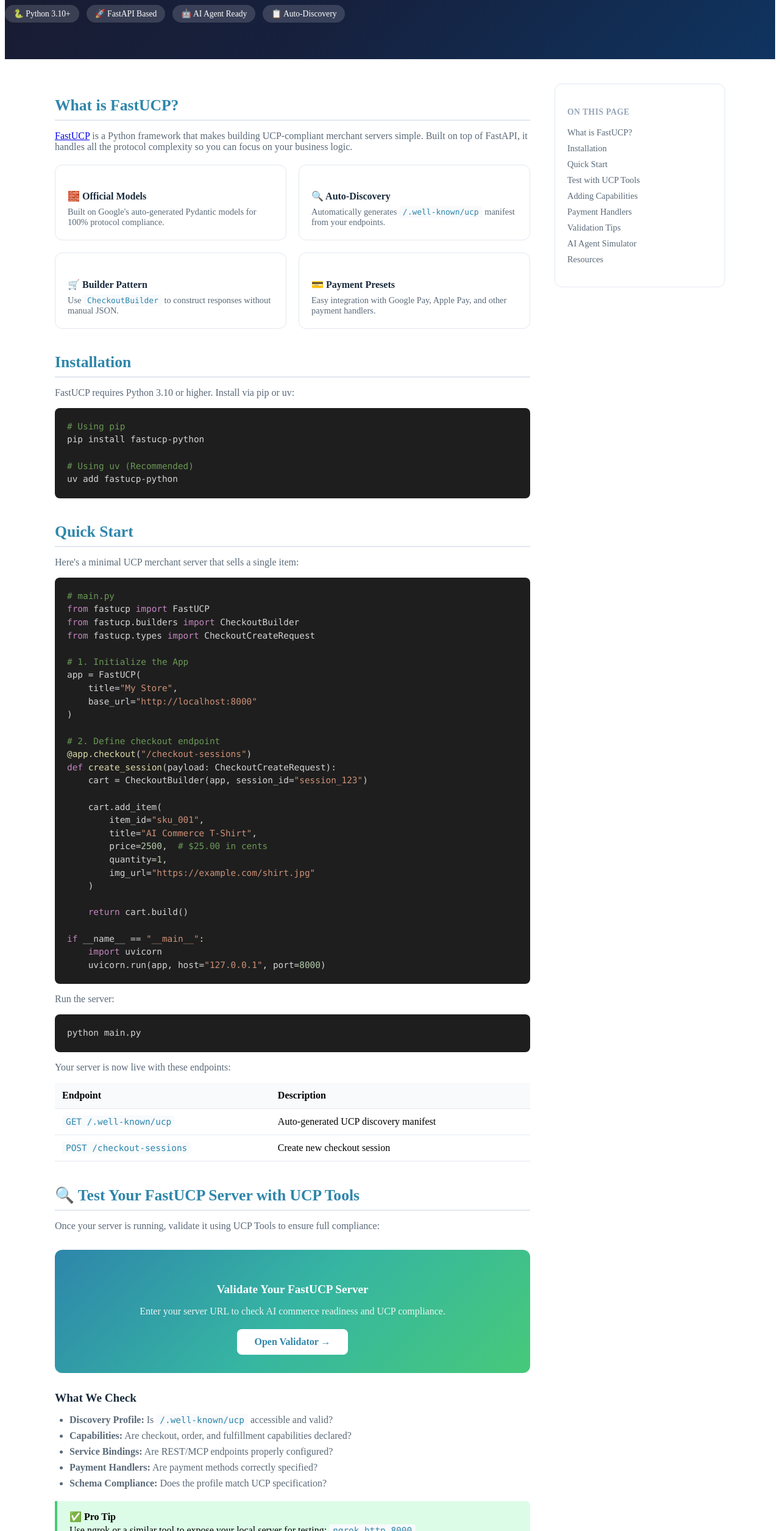
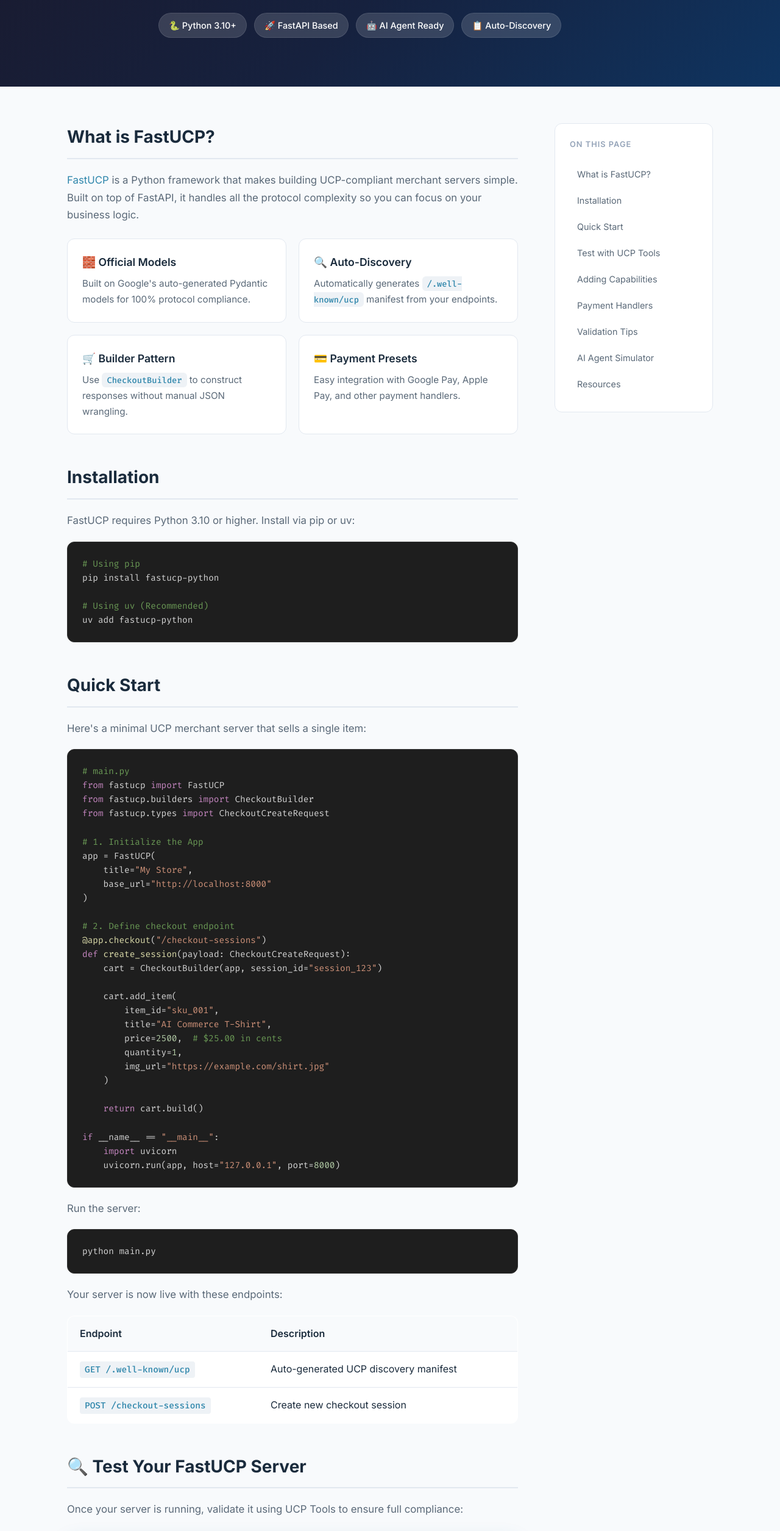
Before and after one commit to Nolpak14/ucp-tools, a website: page public/guides/fastucp.html in a window 1280 px wide. Shown: the part 290-2800 px from the top of the page at 61% size. Drawn offline with Linux system fonts and the light colour scheme.

Commit message:
fix: Improve FastUCP guide UI/UX (#18)
fix: Improve FastUCP guide UI/UX (#18)

- Added Google Fonts (Inter, Fira Code)
- Complete CSS reset and base styles
- Header matches main site with real logo
- Better spacing, typography, hover states
- Mobile responsive improvements
- Enhanced feature cards, tip boxes, CTA boxes

```diff
--- a/public/guides/fastucp.html
+++ b/public/guides/fastucp.html
@@ -24,223 +24,69 @@
   <meta property="og:description" content="Complete guide to building AI-ready commerce with FastUCP Python framework.">
   <meta property="og:image" content="/og-image.png">
   <meta property="og:type" content="article">
-  <link rel="stylesheet" href="/brand.css">
+
+  <!-- Google Fonts -->
+  <link rel="preconnect" href="https://fonts.googleapis.com">
+  <link rel="preconnect" href="https://fonts.gstatic.com" crossorigin>
+  <link href="https://fonts.googleapis.com/css2?family=Inter:wght@400;500;600;700&family=Fira+Code:wght@400;500&display=swap" rel="stylesheet">
+
   <style>
-    /* Guide-specific styles */
-    .guide-hero {
-      background: linear-gradient(135deg, #1a1a2e 0%, #16213e 50%, #0f3460 100%);
-      color: white;
-      padding: 60px 0;
-      margin-bottom: 40px;
+    /* ========================================
+       CSS VARIABLES (Brand Design System)
+       ======================================== */
+    :root {
+      --brand-blue: #2E86AB;
+      --brand-teal: #36B5A2;
+      --brand-green: #47C97A;
+      --brand-gradient: linear-gradient(135deg, #2E86AB 0%, #36B5A2 50%, #47C97A 100%);
+      --brand-gradient-hover: linear-gradient(135deg, #267593 0%, #2EA18F 50%, #3BB86B 100%);
+      --color-dark: #1A2B3C;
+      --color-medium: #5A6978;
+      --color-light: #94A3B8;
+      --color-border: #E2E8F0;
+      --color-background: #F8FAFC;
+      --color-card: #FFFFFF;
+      --color-success: #47C97A;
+      --color-warning: #F59E0B;
+      --color-error: #EF4444;
+      --color-info: #2E86AB;
     }
-    .guide-hero h1 {
-      font-size: 2.5rem;
-      margin-bottom: 16px;
+
+    /* ========================================
+       BASE STYLES
+       ======================================== */
+    * {
+      box-sizing: border-box;
+      margin: 0;
+      padding: 0;
     }
-    .guide-hero p {
-      font-size: 1.2rem;
-      opacity: 0.9;
-      max-width: 600px;
+
+    body {
+      font-family: 'Inter', -apple-system, BlinkMacSystemFont, 'Segoe UI', Roboto, sans-serif;
+      background: var(--color-background);
+      color: var(--color-dark);
+      line-height: 1.6;
+      min-height: 100vh;
     }
-    .guide-badges {
-      display: flex;
-      gap: 12px;
-      margin-top: 20px;
-      flex-wrap: wrap;
+
+    a {
+      color: var(--brand-blue);
+      text-decoration: none;
     }
-    .guide-badge {
-      background: rgba(255,255,255,0.15);
-      padding: 6px 14px;
-      border-radius: 20px;
-      font-size: 0.85rem;
-      display: flex;
-      align-items: center;
-      gap: 6px;
+
+    a:hover {
+      text-decoration: underline;
     }
-    .guide-content {
-      display: grid;
-      grid-template-columns: 1fr 280px;
-      gap: 40px;
-      max-width: 1100px;
+
+    .container {
+      max-width: 1200px;
       margin: 0 auto;
       padding: 0 20px;
     }
-    @media (max-width: 900px) {
-      .guide-content {
-        grid-template-columns: 1fr;
-      }
-      .guide-sidebar {
-        display: none;
-      }
-    }
-    .guide-main section {
-      margin-bottom: 40px;
-    }
-    .guide-main h2 {
-      color: var(--brand-blue);
-      font-size: 1.6rem;
-      margin-bottom: 16px;
-      padding-bottom: 8px;
-      border-bottom: 2px solid var(--color-border);
-    }
-    .guide-main h3 {
-      font-size: 1.2rem;
-      margin: 24px 0 12px;
-      color: var(--color-dark);
-    }
-    .guide-main p {
-      margin-bottom: 16px;
-      color: var(--color-medium);
-    }
-    .guide-main ul, .guide-main ol {
-      margin-bottom: 16px;
-      padding-left: 24px;
-    }
-    .guide-main li {
-      margin-bottom: 8px;
-      color: var(--color-medium);
-    }
-    pre {
-      background: #1e1e1e;
-      color: #d4d4d4;
-      padding: 20px;
-      border-radius: 8px;
-      overflow-x: auto;
-      margin: 16px 0;
-      font-family: 'Fira Code', 'Monaco', monospace;
-      font-size: 0.9rem;
-      line-height: 1.5;
-    }
-    code {
-      font-family: 'Fira Code', 'Monaco', monospace;
-    }
-    :not(pre) > code {
-      background: var(--color-background);
-      padding: 2px 6px;
-      border-radius: 4px;
-      font-size: 0.9em;
-      color: var(--brand-blue);
-    }
-    .tip-box {
-      background: #EFF6FF;
-      border-left: 4px solid var(--brand-blue);
-      padding: 16px 20px;
-      border-radius: 0 8px 8px 0;
-      margin: 20px 0;
-    }
-    .tip-box.warning {
-      background: #FEF3C7;
-      border-color: var(--color-warning);
-    }
-    .tip-box.success {
-      background: #DCFCE7;
-      border-color: var(--color-success);
-    }
-    .tip-box strong {
-      display: block;
-      margin-bottom: 4px;
-    }
-    .cta-box {
-      background: var(--brand-gradient);
-      color: white;
-      padding: 30px;
-      border-radius: 12px;
-      text-align: center;
-      margin: 30px 0;
-    }
-    .cta-box h3 {
-      color: white;
-      margin-bottom: 12px;
-    }
-    .cta-box p {
-      color: rgba(255,255,255,0.9);
-      margin-bottom: 20px;
-    }
-    .cta-box .btn {
-      background: white;
-      color: var(--brand-blue);
-      padding: 12px 28px;
-      border-radius: 8px;
-      text-decoration: none;
-      font-weight: 600;
-      display: inline-block;
-      transition: transform 0.2s;
-    }
-    .cta-box .btn:hover {
-      transform: translateY(-2px);
-    }
-    .guide-sidebar {
-      position: sticky;
-      top: 100px;
-      align-self: start;
-    }
-    .sidebar-toc {
-      background: var(--color-card);
-      border: 1px solid var(--color-border);
-      border-radius: 12px;
-      padding: 20px;
-    }
-    .sidebar-toc h4 {
-      font-size: 0.85rem;
-      text-transform: uppercase;
-      letter-spacing: 0.5px;
-      color: var(--color-light);
-      margin-bottom: 12px;
-    }
-    .sidebar-toc ul {
-      list-style: none;
-      padding: 0;
-    }
-    .sidebar-toc li {
-      margin-bottom: 8px;
-    }
-    .sidebar-toc a {
-      color: var(--color-medium);
-      text-decoration: none;
-      font-size: 0.9rem;
-      transition: color 0.2s;
-    }
-    .sidebar-toc a:hover {
-      color: var(--brand-blue);
-    }
-    .feature-grid {
-      display: grid;
-      grid-template-columns: repeat(auto-fit, minmax(250px, 1fr));
-      gap: 20px;
-      margin: 20px 0;
-    }
-    .feature-card {
-      background: var(--color-card);
-      border: 1px solid var(--color-border);
-      border-radius: 12px;
-      padding: 20px;
-    }
-    .feature-card h4 {
-      display: flex;
-      align-items: center;
-      gap: 8px;
-      margin-bottom: 8px;
-      color: var(--color-dark);
-    }
-    .feature-card p {
-      font-size: 0.9rem;
-      margin: 0;
-    }
-    table {
-      width: 100%;
-      border-collapse: collapse;
-      margin: 16px 0;
-    }
-    th, td {
-      text-align: left;
-      padding: 12px;
-      border-bottom: 1px solid var(--color-border);
-    }
-    th {
-      background: var(--color-background);
-      font-weight: 600;
-    }
-    /* Header */
+
+    /* ========================================
+       HEADER (Matching main site)
+       ======================================== */
     header {
       background: var(--color-card);
       border-bottom: 1px solid var(--color-border);
@@ -249,6 +95,7 @@
       top: 0;
       z-index: 1000;
     }
+
     .header-inner {
       display: flex;
       justify-content: space-between;
@@ -257,6 +104,7 @@
       margin: 0 auto;
       padding: 0 20px;
     }
+
     .logo {
       display: flex;
       align-items: center;
@@ -264,34 +112,443 @@
       font-size: 24px;
       font-weight: 700;
       text-decoration: none;
-      color: var(--color-dark);
     }
+
+    .logo:hover {
+      text-decoration: none;
+    }
+
     .logo-icon {
       width: 40px;
       height: 40px;
+      border-radius: 8px;
     }
+
+    .logo-text {
+      background: var(--brand-gradient);
+      -webkit-background-clip: text;
+      -webkit-text-fill-color: transparent;
+      background-clip: text;
+    }
+
+    .logo-suffix {
+      font-weight: 400;
+      -webkit-text-fill-color: var(--color-medium);
+    }
+
     nav {
       display: flex;
-      gap: 24px;
+      gap: 8px;
     }
+
     nav a {
+      padding: 8px 16px;
       color: var(--color-medium);
       text-decoration: none;
       font-weight: 500;
-      transition: color 0.2s;
+      border-radius: 6px;
+      transition: all 0.2s;
     }
-    nav a:hover, nav a.active {
+
+    nav a:hover {
       color: var(--brand-blue);
+      background: rgba(46, 134, 171, 0.08);
+      text-decoration: none;
     }
+
+    nav a.active {
+      color: var(--brand-blue);
+      background: rgba(46, 134, 171, 0.12);
+    }
+
+    /* ========================================
+       HERO SECTION
+       ======================================== */
+    .guide-hero {
+      background: linear-gradient(135deg, #1a1a2e 0%, #16213e 50%, #0f3460 100%);
+      color: white;
+      padding: 80px 0;
+    }
+
+    .guide-hero .container {
+      max-width: 800px;
+    }
+
+    .guide-hero h1 {
+      font-size: 2.75rem;
+      font-weight: 700;
+      margin-bottom: 16px;
+      line-height: 1.2;
+    }
+
+    .guide-hero p {
+      font-size: 1.25rem;
+      opacity: 0.9;
+      line-height: 1.6;
+      margin-bottom: 24px;
+    }
+
+    .guide-badges {
+      display: flex;
+      gap: 12px;
+      flex-wrap: wrap;
+    }
+
+    .guide-badge {
+      background: rgba(255,255,255,0.15);
+      backdrop-filter: blur(10px);
+      padding: 8px 16px;
+      border-radius: 24px;
+      font-size: 0.9rem;
+      font-weight: 500;
+      border: 1px solid rgba(255,255,255,0.1);
+    }
+
+    /* ========================================
+       MAIN CONTENT LAYOUT
+       ======================================== */
+    .guide-content {
+      display: grid;
+      grid-template-columns: 1fr 260px;
+      gap: 60px;
+      max-width: 1100px;
+      margin: 0 auto;
+      padding: 60px 20px;
+    }
+
+    @media (max-width: 968px) {
+      .guide-content {
+        grid-template-columns: 1fr;
+        gap: 40px;
+      }
+      .guide-sidebar {
+        order: -1;
+      }
+    }
+
+    @media (max-width: 600px) {
+      .guide-hero h1 {
+        font-size: 2rem;
+      }
+      .guide-hero p {
+        font-size: 1.1rem;
+      }
+      .header-inner {
+        flex-direction: column;
+        gap: 16px;
+      }
+      nav {
+        flex-wrap: wrap;
+        justify-content: center;
+      }
+    }
+
+    /* ========================================
+       GUIDE MAIN CONTENT
+       ======================================== */
+    .guide-main section {
+      margin-bottom: 48px;
+    }
+
+    .guide-main h2 {
+      color: var(--color-dark);
+      font-size: 1.75rem;
+      font-weight: 700;
+      margin-bottom: 20px;
+      padding-bottom: 12px;
+      border-bottom: 2px solid var(--color-border);
+    }
+
+    .guide-main h3 {
+      font-size: 1.25rem;
+      font-weight: 600;
+      margin: 32px 0 16px;
+      color: var(--color-dark);
+    }
+
+    .guide-main p {
+      margin-bottom: 16px;
+      color: var(--color-medium);
+      font-size: 1.05rem;
+      line-height: 1.7;
+    }
+
+    .guide-main ul, .guide-main ol {
+      margin-bottom: 20px;
+      padding-left: 24px;
+    }
+
+    .guide-main li {
+      margin-bottom: 10px;
+      color: var(--color-medium);
+      line-height: 1.6;
+    }
+
+    .guide-main li strong {
+      color: var(--color-dark);
+    }
+
+    /* ========================================
+       CODE BLOCKS
+       ======================================== */
+    pre {
+      background: #1e1e1e;
+      color: #d4d4d4;
+      padding: 24px;
+      border-radius: 12px;
+      overflow-x: auto;
+      margin: 20px 0;
+      font-family: 'Fira Code', 'Monaco', 'Consolas', monospace;
+      font-size: 0.9rem;
+      line-height: 1.6;
+      border: 1px solid #333;
+    }
+
+    code {
+      font-family: 'Fira Code', 'Monaco', 'Consolas', monospace;
+    }
+
+    :not(pre) > code {
+      background: #EEF2F6;
+      padding: 3px 8px;
+      border-radius: 6px;
+      font-size: 0.9em;
+      color: var(--brand-blue);
+      font-weight: 500;
+    }
+
+    /* ========================================
+       FEATURE GRID
+       ======================================== */
+    .feature-grid {
+      display: grid;
+      grid-template-columns: repeat(2, 1fr);
+      gap: 20px;
+      margin: 24px 0;
+    }
+
+    @media (max-width: 600px) {
+      .feature-grid {
+        grid-template-columns: 1fr;
+      }
+    }
+
+    .feature-card {
+      background: var(--color-card);
+      border: 1px solid var(--color-border);
+      border-radius: 12px;
+      padding: 24px;
+      transition: all 0.2s;
+    }
+
+    .feature-card:hover {
+      border-color: var(--brand-teal);
+      box-shadow: 0 4px 12px rgba(46, 134, 171, 0.1);
+    }
+
+    .feature-card h4 {
+      font-size: 1.1rem;
+      font-weight: 600;
+      margin-bottom: 8px;
+      color: var(--color-dark);
+    }
+
+    .feature-card p {
+      font-size: 0.95rem;
+      margin: 0;
+      color: var(--color-medium);
+    }
+
+    /* ========================================
+       TIP BOXES
+       ======================================== */
+    .tip-box {
+      background: #EFF6FF;
+      border-left: 4px solid var(--brand-blue);
+      padding: 20px 24px;
+      border-radius: 0 12px 12px 0;
+      margin: 24px 0;
+    }
+
+    .tip-box.warning {
+      background: #FEF3C7;
+      border-color: var(--color-warning);
+    }
+
+    .tip-box.success {
+      background: #DCFCE7;
+      border-color: var(--color-success);
+    }
+
+    .tip-box strong {
+      display: block;
+      margin-bottom: 6px;
+      color: var(--color-dark);
+      font-size: 1rem;
+    }
+
+    .tip-box p, .tip-box {
+      color: var(--color-medium);
+      font-size: 0.95rem;
+    }
+
+    /* ========================================
+       CTA BOXES
+       ======================================== */
+    .cta-box {
+      background: var(--brand-gradient);
+      color: white;
+      padding: 40px;
+      border-radius: 16px;
+      text-align: center;
+      margin: 32px 0;
+      box-shadow: 0 8px 32px rgba(46, 134, 171, 0.25);
+    }
+
+    .cta-box h3 {
+      color: white;
+      font-size: 1.5rem;
+      margin-bottom: 12px;
+    }
+
+    .cta-box p {
+      color: rgba(255,255,255,0.9);
+      margin-bottom: 24px;
+      font-size: 1.05rem;
+    }
+
+    .cta-box .btn {
+      background: white;
+      color: var(--brand-blue);
+      padding: 14px 32px;
+      border-radius: 8px;
+      text-decoration: none;
+      font-weight: 600;
+      font-size: 1rem;
+      display: inline-block;
+      transition: all 0.2s;
+      box-shadow: 0 4px 12px rgba(0,0,0,0.15);
+    }
+
+    .cta-box .btn:hover {
+      transform: translateY(-2px);
+      box-shadow: 0 6px 20px rgba(0,0,0,0.2);
+      text-decoration: none;
+    }
+
+    /* ========================================
+       TABLES
+       ======================================== */
+    table {
+      width: 100%;
+      border-collapse: collapse;
+      margin: 20px 0;
+      background: var(--color-card);
+      border-radius: 12px;
+      overflow: hidden;
+      border: 1px solid var(--color-border);
+    }
+
+    th, td {
+      text-align: left;
+      padding: 16px 20px;
+      border-bottom: 1px solid var(--color-border);
+    }
+
+    th {
+      background: var(--color-background);
+      font-weight: 600;
+      color: var(--color-dark);
+    }
+
+    tr:last-child td {
+      border-bottom: none;
+    }
+
+    td code {
+      background: #EEF2F6;
+      padding: 4px 8px;
+      border-radius: 4px;
+    }
+
+    /* ========================================
+       SIDEBAR
+       ======================================== */
+    .guide-sidebar {
+      position: sticky;
+      top: 100px;
+      align-self: start;
+    }
+
+    .sidebar-toc {
+      background: var(--color-card);
+      border: 1px solid var(--color-border);
+      border-radius: 12px;
+      padding: 24px;
+    }
+
+    .sidebar-toc h4 {
+      font-size: 0.8rem;
+      text-transform: uppercase;
+      letter-spacing: 1px;
+      color: var(--color-light);
+      margin-bottom: 16px;
+      font-weight: 600;
+    }
+
+    .sidebar-toc ul {
+      list-style: none;
+      padding: 0;
+      margin: 0;
+    }
+
+    .sidebar-toc li {
+      margin-bottom: 0;
+    }
+
+    .sidebar-toc a {
+      display: block;
+      padding: 10px 12px;
+      color: var(--color-medium);
+      text-decoration: none;
+      font-size: 0.9rem;
+      border-radius: 6px;
+      transition: all 0.2s;
+    }
+
+    .sidebar-toc a:hover {
+      color: var(--brand-blue);
+      background: rgba(46, 134, 171, 0.08);
+      text-decoration: none;
+    }
+
+    /* ========================================
+       FOOTER
+       ======================================== */
     footer {
       background: var(--color-dark);
       color: white;
-      padding: 40px 0;
+      padding: 48px 0;
       margin-top: 60px;
       text-align: center;
     }
+
+    footer p {
+      margin: 0;
+      opacity: 0.9;
+    }
+
     footer a {
       color: var(--brand-teal);
+    }
+
+    footer a:hover {
+      color: var(--brand-green);
+    }
+
+    .footer-links {
+      margin-top: 12px;
+      opacity: 0.7;
     }
   </style>
 </head>
@@ -299,19 +556,8 @@
   <header>
     <div class="header-inner">
       <a href="/" class="logo">
-        <svg class="logo-icon" viewBox="0 0 40 40" fill="none" xmlns="http://www.w3.org/2000/svg">
-          <defs>
-            <linearGradient id="logoGrad" x1="0%" y1="0%" x2="100%" y2="100%">
-              <stop offset="0%" style="stop-color:#2E86AB"/>
-              <stop offset="50%" style="stop-color:#36B5A2"/>
-              <stop offset="100%" style="stop-color:#47C97A"/>
-            </linearGradient>
-          </defs>
-          <rect width="40" height="40" rx="8" fill="url(#logoGrad)"/>
-          <path d="M12 14h16M12 20h12M12 26h8" stroke="white" stroke-width="2.5" stroke-linecap="round"/>
-          <circle cx="28" cy="26" r="4" fill="white"/>
-        </svg>
-        UCP Tools
+        <img src="/logo.jpeg" alt="UCP.tools logo" class="logo-icon">
+        <span class="logo-text">UCP<span class="logo-suffix">.tools</span></span>
       </a>
       <nav>
         <a href="/">Validator</a>
@@ -325,7 +571,7 @@
   <div class="guide-hero">
     <div class="container">
       <h1>⚡ FastUCP Integration Guide</h1>
-      <p>Build UCP-compliant merchant servers in Python with FastUCP - the "FastAPI" for Universal Commerce Protocol.</p>
+      <p>Build UCP-compliant merchant servers in Python with FastUCP — the "FastAPI" for Universal Commerce Protocol.</p>
       <div class="guide-badges">
         <span class="guide-badge">🐍 Python 3.10+</span>
         <span class="guide-badge">🚀 FastAPI Based</span>
@@ -340,8 +586,7 @@
       <section id="introduction">
         <h2>What is FastUCP?</h2>
         <p>
-          <a href="https://github.com/MehmetHilmiEmel/fastucp" target="_blank">FastUCP</a> is a Python framework that makes building UCP-compliant merchant servers simple.
-          Built on top of FastAPI, it handles all the protocol complexity so you can focus on your business logic.
+          <a href="https://github.com/MehmetHilmiEmel/fastucp" target="_blank">FastUCP</a> is a Python framework that makes building UCP-compliant merchant servers simple. Built on top of FastAPI, it handles all the protocol complexity so you can focus on your business logic.
         </p>
 
         <div class="feature-grid">
@@ -355,7 +600,7 @@
           </div>
           <div class="feature-card">
             <h4>🛒 Builder Pattern</h4>
-            <p>Use <code>CheckoutBuilder</code> to construct responses without manual JSON.</p>
+            <p>Use <code>CheckoutBuilder</code> to construct responses without manual JSON wrangling.</p>
           </div>
           <div class="feature-card">
             <h4>💳 Payment Presets</h4>
@@ -430,7 +675,7 @@
       </section>
 
       <section id="validation">
-        <h2>🔍 Test Your FastUCP Server with UCP Tools</h2>
+        <h2>🔍 Test Your FastUCP Server</h2>
         <p>Once your server is running, validate it using UCP Tools to ensure full compliance:</p>
 
         <div class="cta-box">
@@ -450,8 +695,7 @@
 
         <div class="tip-box success">
           <strong>✅ Pro Tip</strong>
-          Use ngrok or a similar tool to expose your local server for testing:
-          <code>ngrok http 8000</code>
+          Use ngrok or a similar tool to expose your local server for testing: <code>ngrok http 8000</code>
         </div>
       </section>
 
@@ -495,7 +739,7 @@
       </section>
 
       <section id="tips">
-        <h2>Validation Tips for FastUCP</h2>
+        <h2>Validation Tips</h2>
 
         <div class="tip-box">
           <strong>💡 Common Issue: Missing base_url</strong>
@@ -520,14 +764,13 @@
       <section id="ai-simulation">
         <h2>🤖 Test with AI Agent Simulator</h2>
         <p>
-          UCP Tools includes an AI Agent Simulator that tests how AI shopping agents will interact with your FastUCP server.
-          It simulates the full discovery and checkout flow.
+          UCP Tools includes an AI Agent Simulator that tests how AI shopping agents will interact with your FastUCP server. It simulates the full discovery and checkout flow.
         </p>
 
         <div class="cta-box">
           <h3>Run AI Agent Simulation</h3>
           <p>Test how AI agents will discover and use your UCP endpoints.</p>
-          <a href="/#ai-test" class="btn">Open AI Simulator →</a>
+          <a href="/#simulate" class="btn">Open AI Simulator →</a>
         </div>
       </section>
 
@@ -562,8 +805,8 @@
 
   <footer>
     <div class="container">
-      <p>UCP Tools - Built for the AI Commerce era</p>
-      <p style="margin-top: 8px; opacity: 0.7;">
+      <p>UCP Tools — Built for the AI Commerce era</p>
+      <p class="footer-links">
         <a href="https://github.com/Nolpak14/ucp-tools" target="_blank">GitHub</a> ·
         <a href="https://github.com/MehmetHilmiEmel/fastucp" target="_blank">FastUCP</a> ·
         <a href="https://ucp.dev" target="_blank">UCP Spec</a>
```
